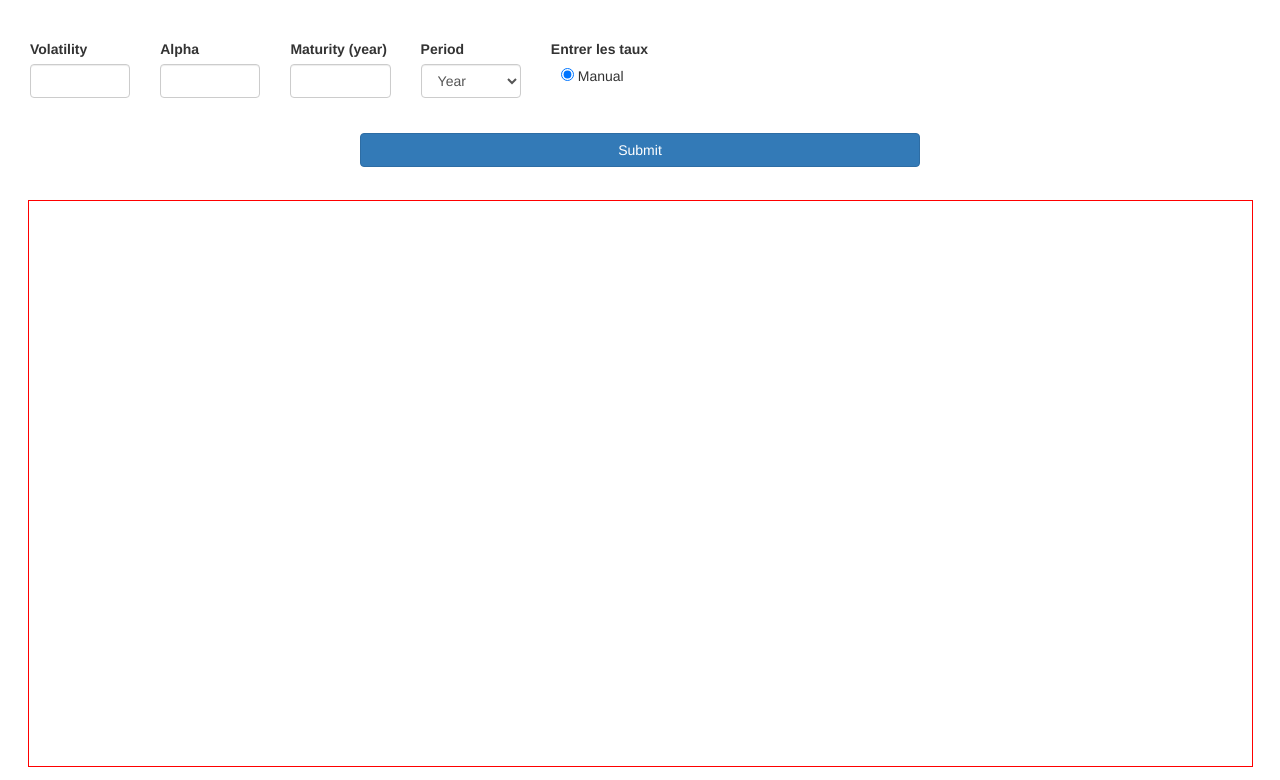
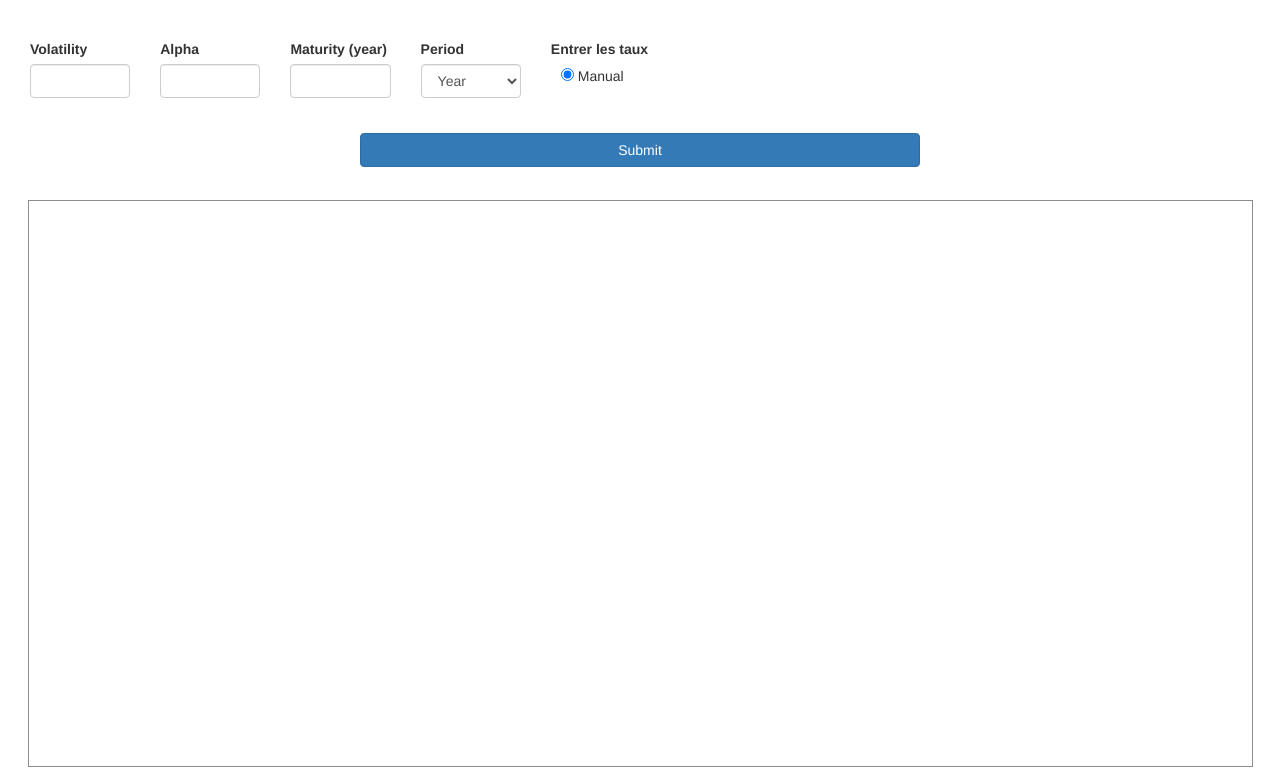
Before and after one commit to fmgrlab/monte-carlo, a Django app: template templates/home.html in a window 1280 px wide. Shown: the part 175-955 px from the top of the page. Run offline with Django 3.2, Linux system fonts and the light colour scheme; the template is opened without the code that fills it, so the values that code supplies are empty; some libraries are stand-ins or nearby versions.

```diff
--- a/templates/home.html
+++ b/templates/home.html
@@ -3,7 +3,7 @@
 
 {% block content %}
 
-    <div class="row" style=" margin: 1%; padding: 10px;border: 1px solid red;min-height: 15cm;overflow-x: scroll">
+    <div class="row" style=" margin: 1%; padding: 10px;border: 1px solid #8c8c8c;min-height: 15cm;overflow-x: scroll">
 
         <div style="display: flex; justify-content: center;">{{ graph|safe }}</div>
 
```
